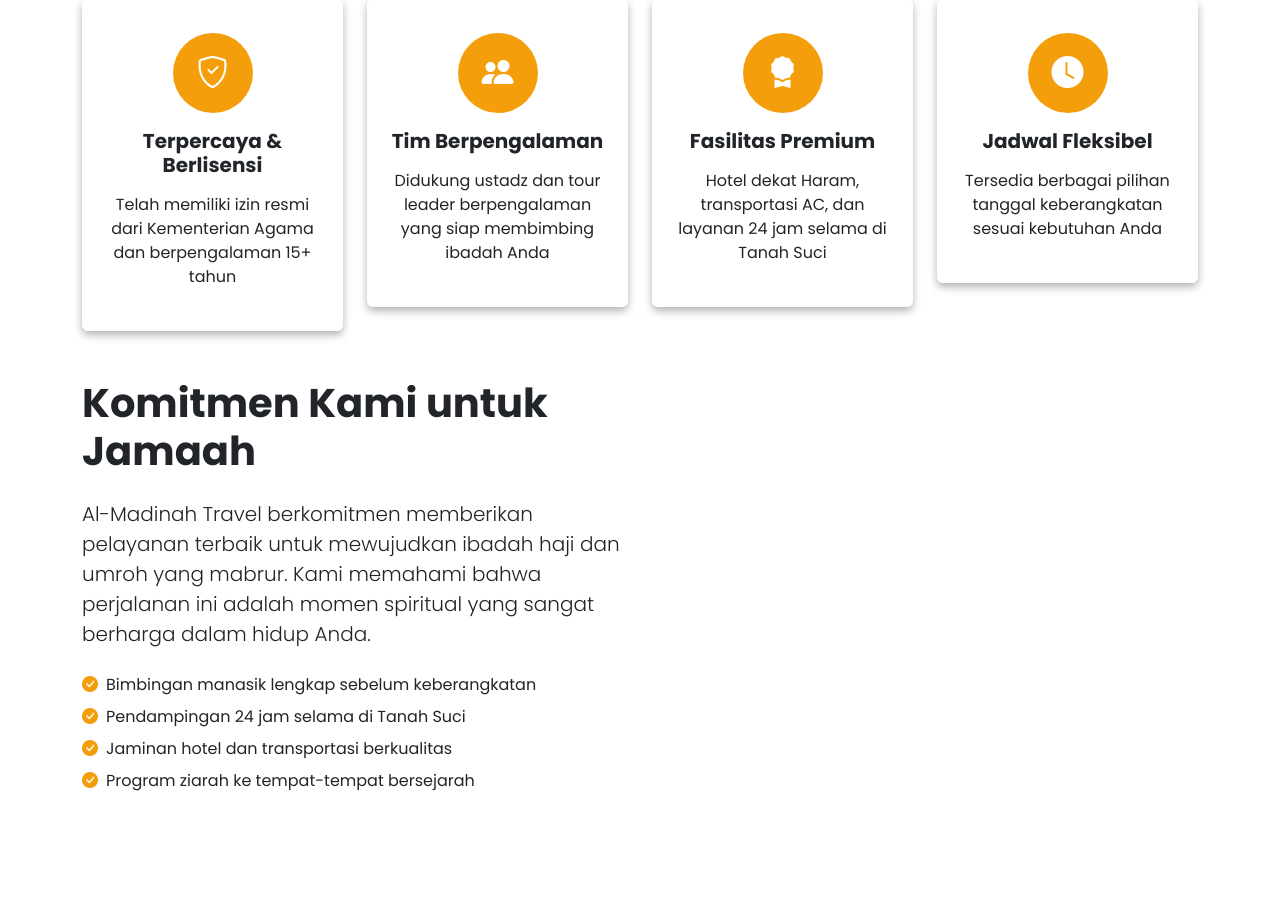
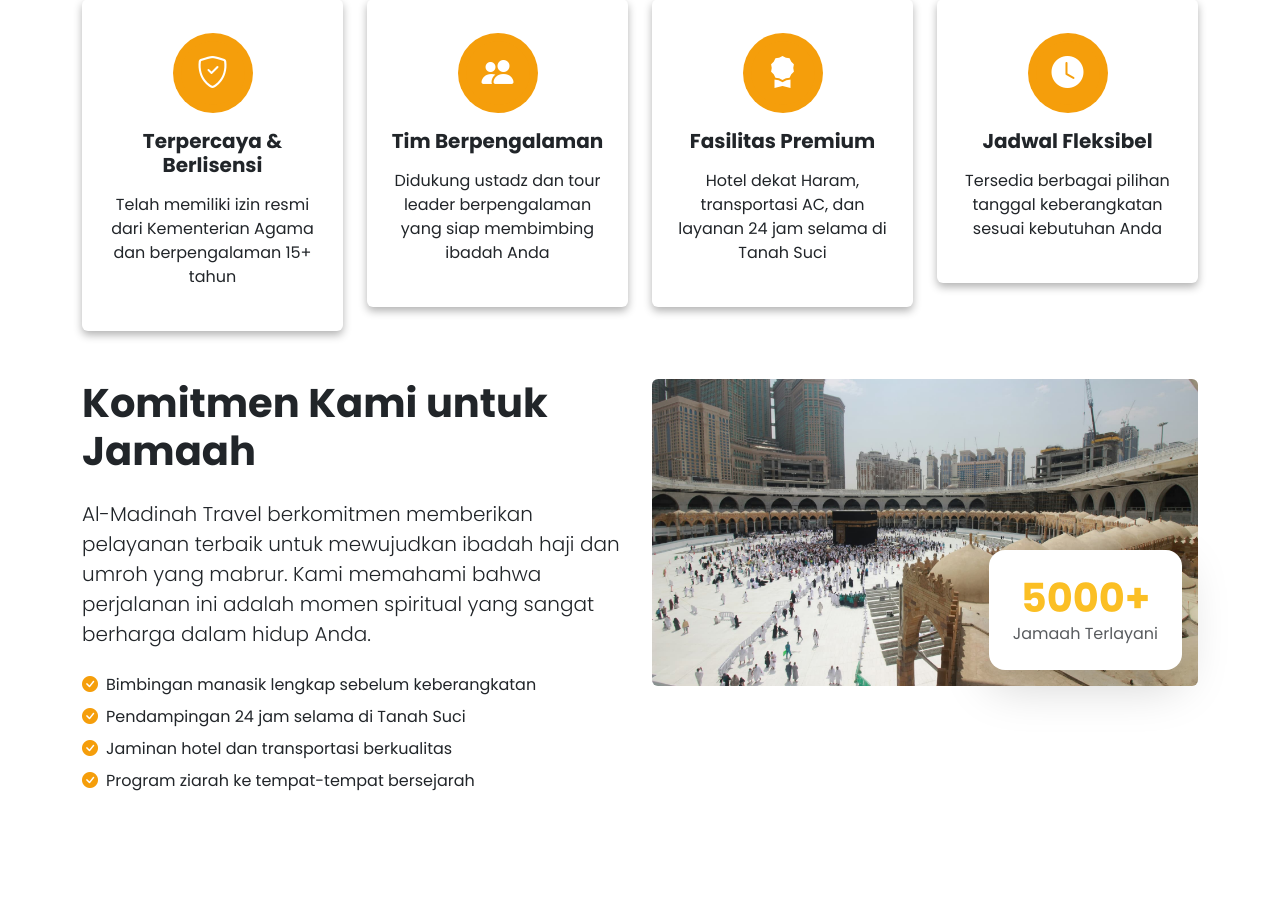
Before and after one commit to Irfan2202/travel-umroh-laravel-livewire-filament, a Laravel app: page / in a window 1280 px wide. Shown: the part 1355-2253 px from the top of the page. Run offline with Laravel 12, Linux system fonts and the light colour scheme; data comes from the database, SQL or seed files in the repository; grey boxes labelled with a size stand in for pictures from a placeholder-image service; data that the repository does not hold is empty; style sheets or scripts are compiled from the project's sources; some libraries are stand-ins or nearby versions.

Commit message:
about images

```diff
--- a/resources/css/app.css
+++ b/resources/css/app.css
@@ -26,7 +26,8 @@ section {
     margin-top: 120px;
 }
 
-h2 span {
+h2 span,
+.text-gold {
     color: var(--gold-light);
 }
 
--- a/resources/views/livewire/about/index.blade.php
+++ b/resources/views/livewire/about/index.blade.php
@@ -82,5 +82,16 @@
                     </li>
                 </ul>
             </div>
+            <div class="col-lg-6">
+                <div class="position-relative">
+                    <img src="{{ asset('assets/images/3.jpg') }}" class="d-block w-100 mt-5 rounded" alt="...">
+                    <div class="position-absolute bottom-0 end-0 bg-white rounded-4 p-4 shadow-lg me-3 mb-3">
+                        <div class="text-center">
+                            <div class="display-6 fw-bold text-gold">5000+</div>
+                            <div class="text-muted">Jamaah Terlayani</div>
+                        </div>
+                    </div>
+                </div>
+            </div>
         </div>
 </section>
```
